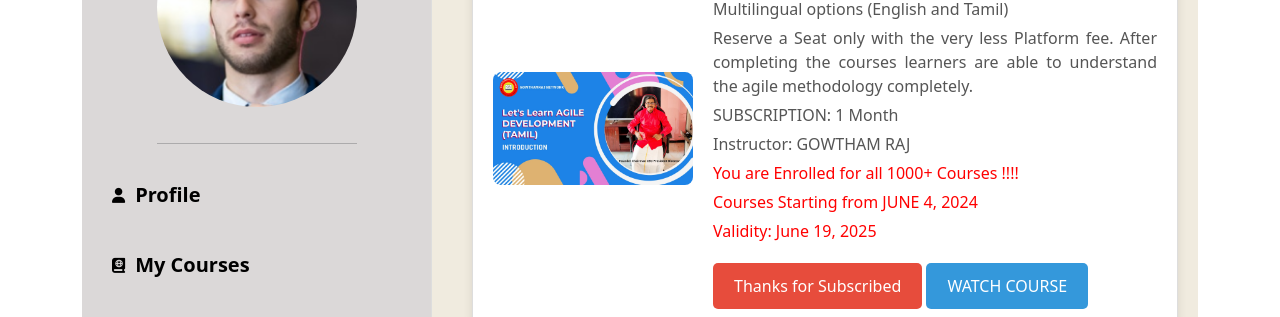
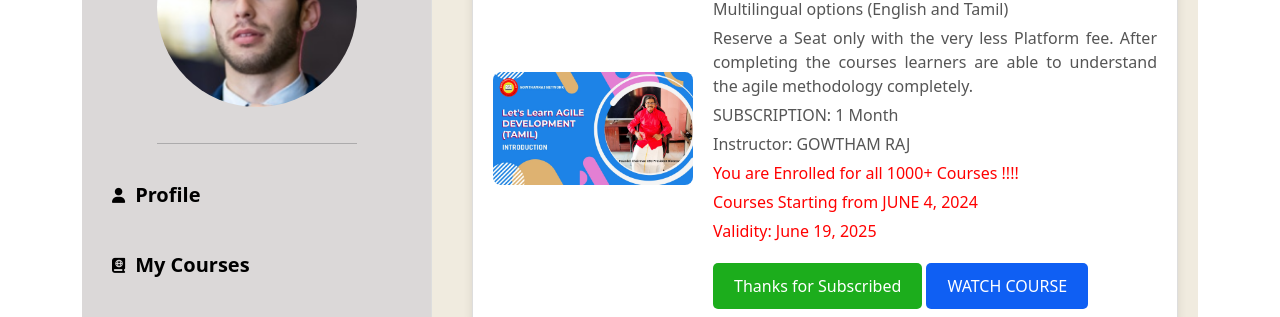
Before and after one commit to Suriya05022002/Course, a plain HTML site: page index.html in a window 1280 px wide. Shown: the part 163-480 px from the top of the page. Drawn offline with nearby package versions, Linux system fonts and the light colour scheme; files whose address does not match are found by name.

Commit message:
style.css

```diff
--- a/style.css
+++ b/style.css
@@ -175,11 +175,11 @@ body {
 }
 
 .course-details .btn.enroll {
-    background-color: #e74c3c; /* Red */
+    background-color:  rgba(12, 168, 12, 0.932); /* green */
 }
 
 .course-details .btn.watch {
-    background-color: #3498db; /* Blue */
+    background-color: rgb(15, 95, 243); /* Blue */
 }
 
 .course-details .btn:hover {
```
